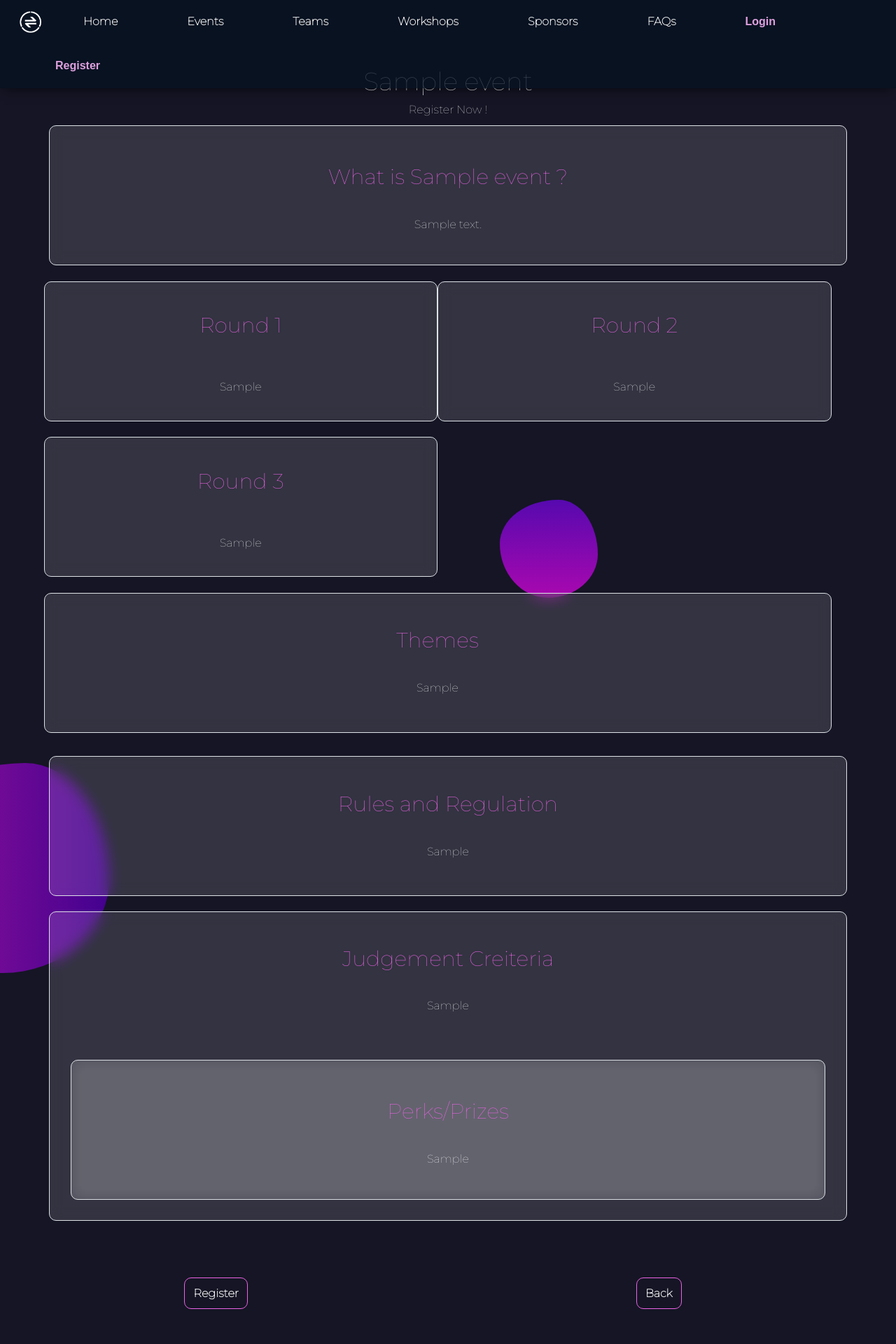
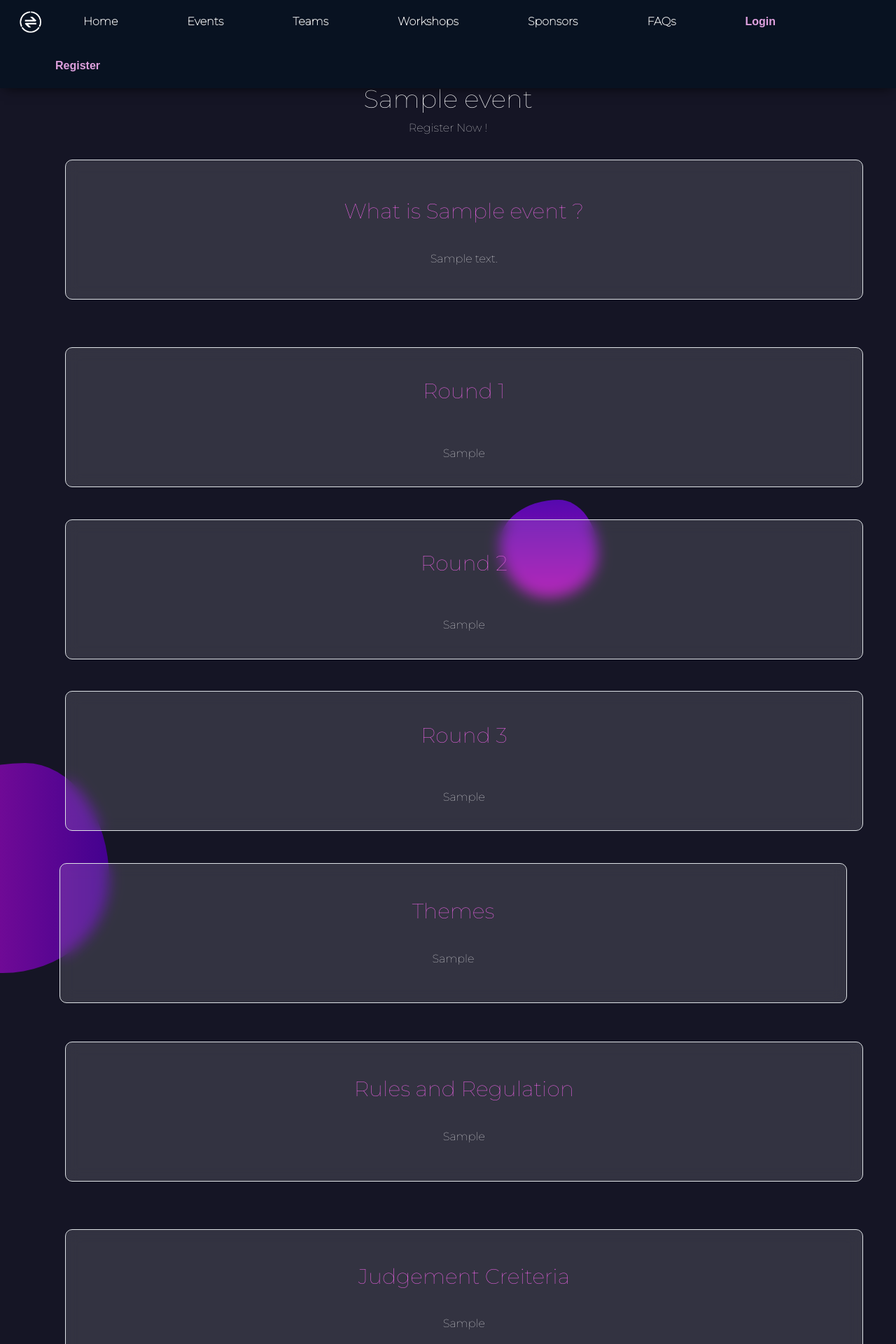
Before and after one commit to Monisha-23/equilibrio_main, a Django app: page /eventinfo/1 in a window 1280 px wide. Shown: the top 1920 px of the page at 70% size. Run offline with Django 3.2, Linux system fonts and the light colour scheme; tables that the repository leaves empty hold one stand-in row (values such as "Sample post"); style sheets or scripts are compiled from the project's sources; parts of the project's set-up code (start-up, migrations or seed data) failed here and were passed over; some libraries are stand-ins or nearby versions.

Commit message:
Add files via upload

```diff
--- a/equilibrio_app/templates/event_cat.html
+++ b/equilibrio_app/templates/event_cat.html
@@ -40,7 +40,7 @@
       href="https://fonts.googleapis.com/css?family=Righteous&display=swap"
       rel="stylesheet"
     />
-    <link href="customcursor.css" rel="stylesheet" />
+
     <link rel="stylesheet" href="{% static 'css/events.css' %}" />
     <link rel="stylesheet" href="{% static 'css/main.css' %}" />
     <link rel="stylesheet" href="{% static 'css/timeline.css' %}" />
--- a/equilibrio_app/templates/event_info.html
+++ b/equilibrio_app/templates/event_info.html
@@ -257,7 +257,7 @@
         </div>
     </header>
 
-    <div id="Sponsors" style="margin-top: 6%;">
+    <div id="Sponsors" style="margin-top: 8%;">
         <div class="container text-center">
             <div class="row ">
                 <div class="col-sm-12">
@@ -266,15 +266,15 @@
                 </div>
             </div>
             <div class="row text-center">
-                <div class="cust_card col-md-12 border p-5">
+                <div class="cust_card col-md-12 border p-5" style="margin:2%;">
                     <h2 class="heading text-center mb-5  ">What is {{ event.event_name }} ?</h2>
                     <p class="text-white">{{event.event_desc}}</p>
                 </div>
                 <br>
-                <div class="row">
+
                     {% if event.round1 is not None %}
 
-                    <div class="cust_card col-md-6 border " style="margin-top:2%">
+                    <div class="cust_card col-md-12 border " style="margin:2%">
                         <h2 class="heading text-center mb-5">Round 1</h2>
                         <p class="text-white">
                             {% for i in event.round_1 %}
@@ -287,7 +287,7 @@
 
                     {% if event.round2 is not None %}
 
-                    <div class="cust_card col-md-6 border " style="margin-top:2%">
+                    <div class="cust_card col-md-12 border " style="margin:2%">
                         <h2 class="heading text-center mb-5">Round 2</h2>
                         <p class="text-white">
                             {% for i in event.round_2 %}
@@ -299,7 +299,7 @@
                     {% endif %}
 
                     {% if event.round3 is not None%}
-                    <div class="cust_card col-md-6 border " style="margin-top:2%">
+                    <div class="cust_card col-md-12 border " style="margin:2%">
                         <h2 class="heading text-center mb-5">Round 3</h2>
                         <p class="text-white">
                             {% for i in event.round_3 %}
@@ -310,11 +310,10 @@
                     {% endif %}
                     <br>
 
-                </div>
                 <br>
                 {% if event.Theme is not None %}
                 <div class="row mb-3">
-                    <div class="cust_card col-md-12 border   p-5" style="margin-top:2%">
+                    <div class="cust_card col-md-12 border   p-5" style="margin:2%">
                         <h2 class="heading text-center mb-5">Themes</h2>
                         <p class="text-white">
                         <ul class="text-white">
@@ -329,7 +328,7 @@
                 <br>
                 {% if event.rules is not None%}
 
-                <div class="cust_card col-md-12 border   p-5" style="margin-top:2%">
+                <div class="cust_card col-md-12 border   p-5" style="margin:2%">
                     <h2 class="heading text-center mb-5">Rules and Regulation</h2>
                     <p class="text-white">
                     <ul class="text-white">
@@ -344,7 +343,7 @@
                 <br>
                 {% if event.judge is not None%}
 
-                <div class="cust_card col-md-12 border   p-5 " style="margin-top:2%">
+                <div class="cust_card col-md-12 border   p-5 " style="margin:2%">
                     <h2 class="heading text-center mb-5">Judgement Creiteria</h2>
                     <p class="text-white">
                     <ul class="text-white">
@@ -375,15 +374,13 @@
 
         </div>
 
-        <div class="container-fluid mt-5">
-
-
-            <div class="row md-3" style="margin-top: 5%;margin-bottom: 5%;">
+        <div class="container-fluid ">
+            <div class="row md-3" >
                 <div class="row text-center">
-                    <div class="col-sm-6">
+                    <div class="col-sm-6" style="margin-bottom:5%">
                         <a class="closebtn" href="{% url 'registerevent' event.id %}">Register</a>
                     </div>
-                    <div class="col-sm-6">
+                    <div class="col-sm-6" style="margin-bottom:3%">
                         <a class="closebtn" href="{% url 'events' event.category.id %}">Back</a>
                     </div>
 
--- a/equilibrio_app/templates/teams.html
+++ b/equilibrio_app/templates/teams.html
@@ -7,7 +7,7 @@
     <meta http-equiv="X-UA-Compatible" content="IE=edge">
     <meta name="viewport" content="width=device-width, initial-scale=1.0">
     <title>Equilibrio'22</title>
-    <link rel="icon" href="{% static 'images//neweq.png' %}" sizes="64x64" type="image/png">
+    <link rel="icon" href="{% static 'images/neweq.png' %}" sizes="64x64" type="image/png">
     <script src="https://cdnjs.cloudflare.com/ajax/libs/jquery-mobile/1.4.5/jquery.mobile.min.js"></script>
     <link rel="stylesheet" href="https://cdnjs.cloudflare.com/ajax/libs/meyer-reset/2.0/reset.min.css">
     <link rel="stylesheet" href="https://cdnjs.cloudflare.com/ajax/libs/twitter-bootstrap/3.3.7/css/bootstrap.min.css">
```
